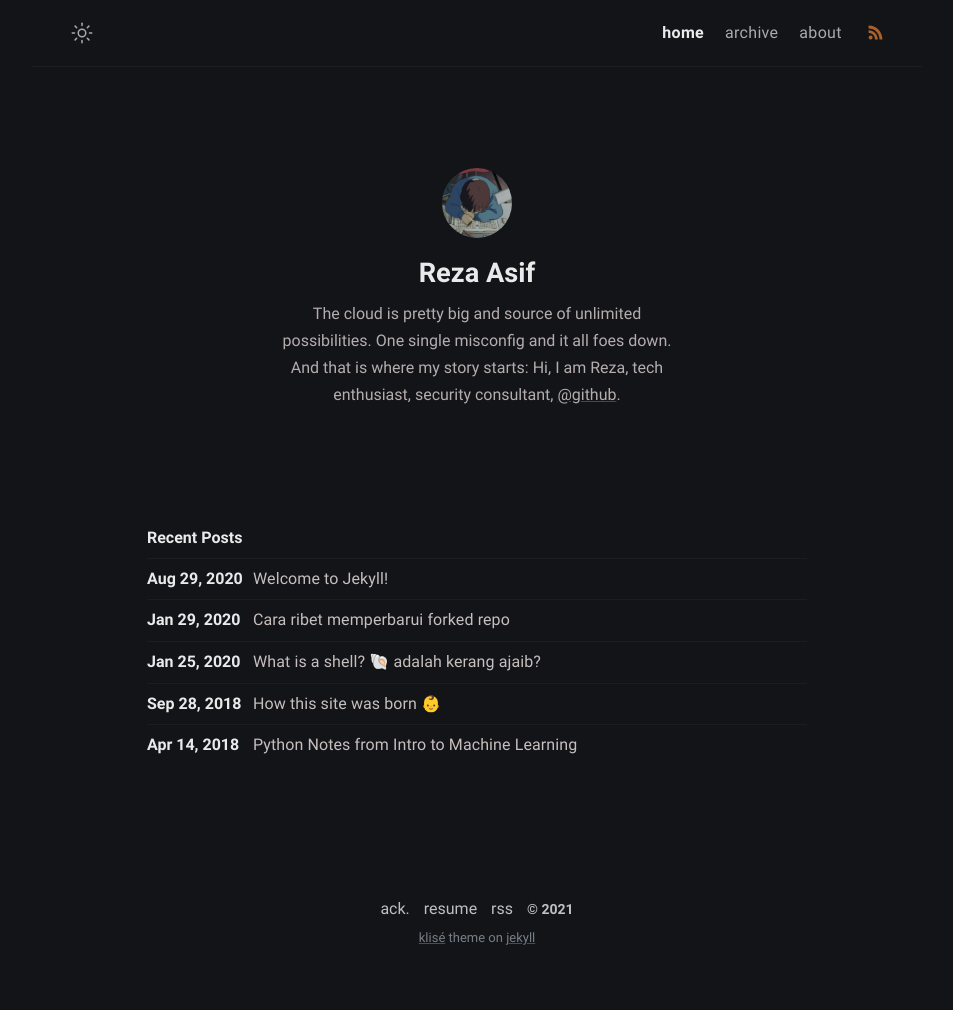
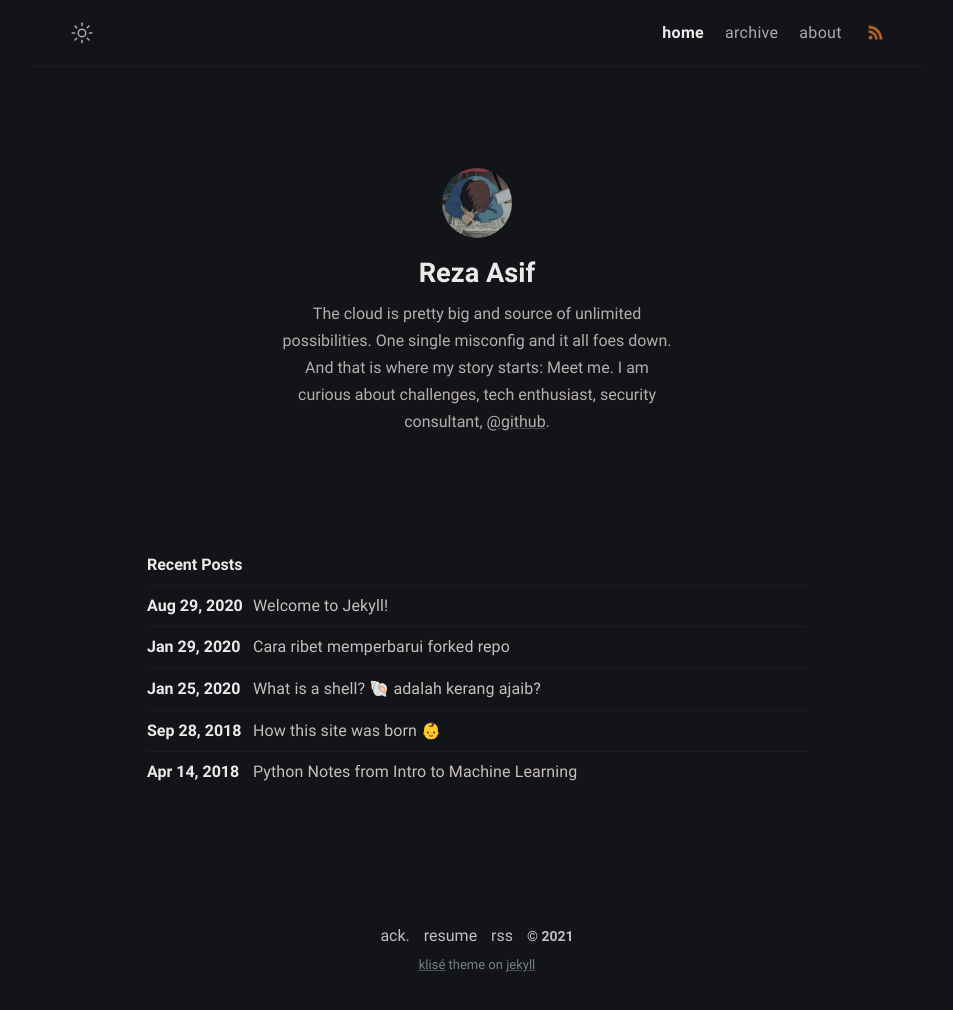
Before and after one commit to securebitAsif/fabulous-jupiter-8f84d, a Jekyll site: the page built from index.md, in a window 1280 px wide. Shown: the whole page, without its empty margins (163-1116 px from the left). Built offline with Jekyll 4.4.1, drawn with Linux system fonts in a browser that asks for light colours; before the commit the page ends 983 px from its top, so only the background shows below that.

Commit message:
_config.yml: changed

```diff
--- a/_config.yml
+++ b/_config.yml
@@ -14,7 +14,7 @@ author:
    The cloud is pretty big and source of unlimited possibilities.
    One single misconfig and it all foes down.
    And that is where my story starts:
-   Hi, I am Reza, tech enthusiast, security consultant,  <a
+   Meet me. I am curious about challenges, tech enthusiast, security consultant,  <a
     href="https://github.com/piharpi/jekyll-klise" target="_blank"
     rel="noopener">@github</a>.
   username: username
```
